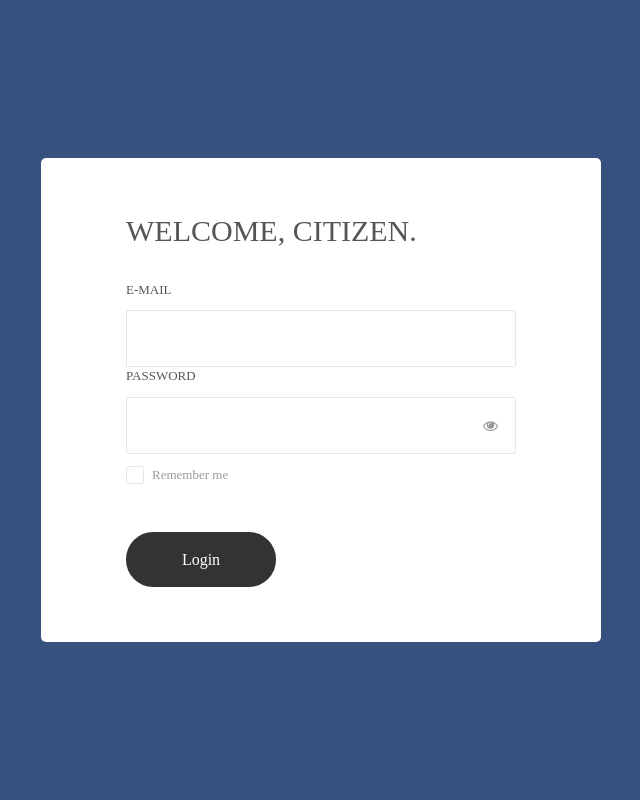
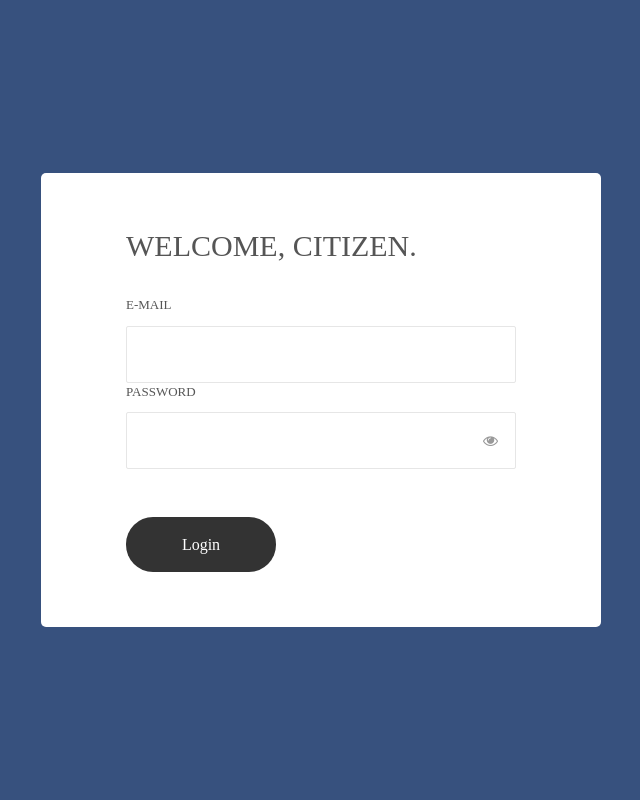
Before and after one commit to Sanya30061991/GovernmentSiteExample, a Django app: page /login in a window 1280 px wide. Shown: the whole page, without its empty margins (319-959 px from the left). Run offline with Django 3.2, Linux system fonts and the light colour scheme; some libraries are stand-ins or nearby versions; some web fonts are replaced.

Commit message:
Still fixing

```diff
--- a/Content/templates/Content/login.html
+++ b/Content/templates/Content/login.html
@@ -35,10 +35,15 @@
 			<div class="wrap-login100 p-l-85 p-r-85 p-t-55 p-b-55">
 				<form class="login100-form validate-form flex-sb flex-w" method="POST">
 					{% csrf_token %}
+					{% if errors %}
 					<span class="login100-form-title p-b-32">
-						Welcome, Citizen.
+						{{ errors }}
 					</span>
-
+					{% else %}
+					<span class="login100-form-title p-b-32">
+						Welcome, citizen.
+					</span>
+					{% endif %}
 					<span class="txt1 p-b-11">
 						E-mail
 					</span>
@@ -50,7 +55,7 @@
 					<span class="txt1 p-b-11">
 						Password
 					</span>
-					<div class="wrap-input100 validate-input m-b-12" data-validate = "Password is required">
+					<div class="wrap-input100">
 						<span class="btn-show-pass">
 							<i class="fa fa-eye"></i>
 						</span>
@@ -59,16 +64,6 @@
 					</div>
 
 					<div class="flex-sb-m w-full p-b-48">
-						<div class="contact100-form-checkbox">
-							<input class="input-checkbox100" id="ckb1" type="checkbox" name="remember-me">
-							<label class="label-checkbox100" for="ckb1">
-								Remember me
-							</label>
-						</div>
-
-						<div>
-
-						</div>
 					</div>
 
 					<div class="container-login100-form-btn">
--- a/Content/views.py
+++ b/Content/views.py
@@ -11,14 +11,18 @@ def log_ex(request):
 
 def logon(request):
     context = {
-        'form':UserLog()
+        'form':UserLog(),
+        'errors':""
     }
     if request.method == "POST":
-        email = request.POST['email']
-        password = request.POST['password']
-        user = authenticate(request, email = email, password = password)
-        login(request, user)
-        return redirect("main")
+        user = authenticate(email=request.POST['email'])
+        # user = authenticate(request, email=email)
+        if user is not None:
+            # login(request, user)
+            print("success")
+            # return redirect("main")
+        else:
+            context['errors'] = "Invalid login or password!"
     return render(request, 'Content/login.html', context)
 
 def start_2(request):
@@ -28,16 +32,16 @@ def start_3(request):
     return render(request, 'Content/start3.html')
 
 def main(request):
-    user = request.user
-    user_info = {
-        'fname':user.first_name,
-        'sname':user.last_name,
-    }
-    print(user)
-    context = {
-        'user':user_info
-    }
-    return render(request, 'Content/start.html', context)
+    # user = request.user
+    # user_info = {
+    #     'fname':user.first_name,
+    #     'sname':user.last_name,
+    # }
+    # print(user)
+    # context = {
+    #     'user':user_info
+    # }
+    return render(request, 'Content/start.html')
 
 def reg(request):
     context = {
```
Also changed, not shown: db.sqlite3.
